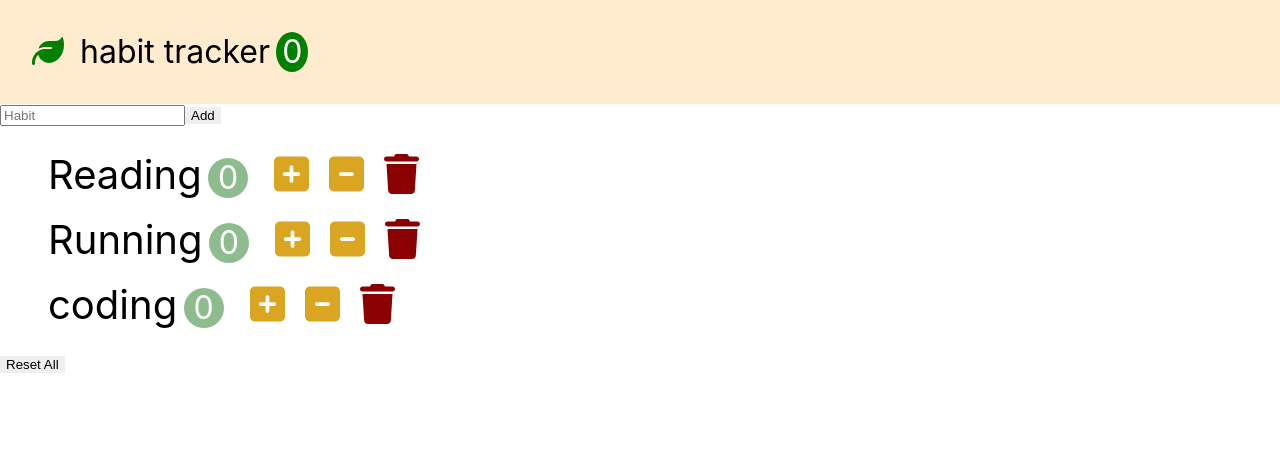
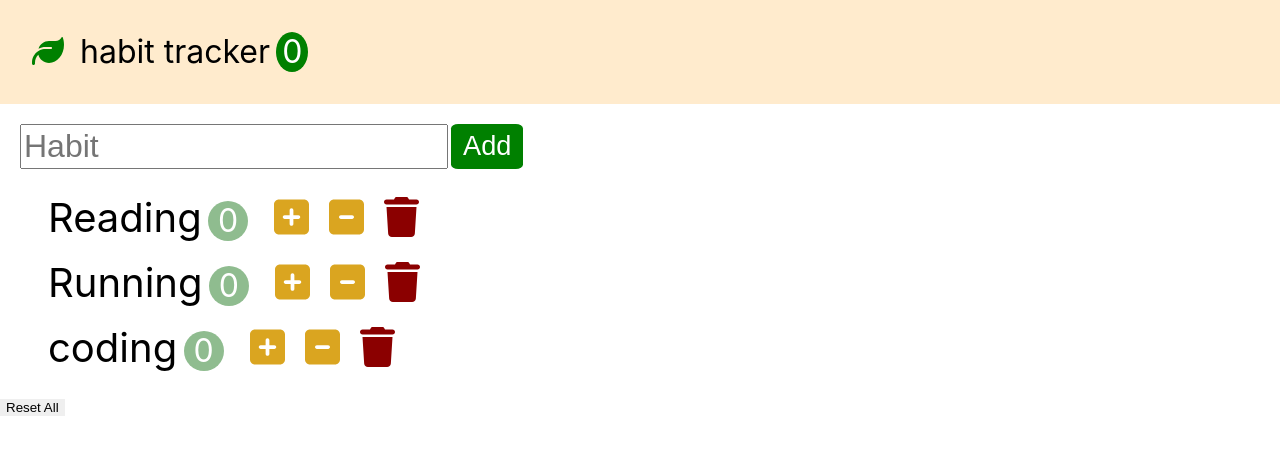
Before and after one commit to hwajj/dreamcoding-ellie-habit-tracker, a React (Create React App) app: page / in a window 1280 px wide. Shown: the top 454 px of the page. Built offline with nearby package versions, Linux system fonts and the light colour scheme.

Commit message:
css 수정

```diff
--- a/src/app.css
+++ b/src/app.css
@@ -68,3 +68,27 @@ button {
   color: white;
   border-radius: 50%;
 }
+
+.add-input {
+  font-size: 2rem;
+  margin-right: 0.2rem;
+  height: 2.8rem;
+}
+
+.add-form {
+  display: inline-flex;
+  justify-content: center;
+  align-items: center;
+  vertical-align: middle;
+  height: 2.8rem;
+  margin: 20px 0 0 20px;
+}
+
+.add-button {
+  font-size: 1.7rem;
+  width: 4.5rem;
+  color: white;
+  background-color: green;
+  height: 100%;
+  border-radius: 10%;
+}
```
Also changed, not shown: src/components/habitAddForm.jsx (+6 -1 lines).
